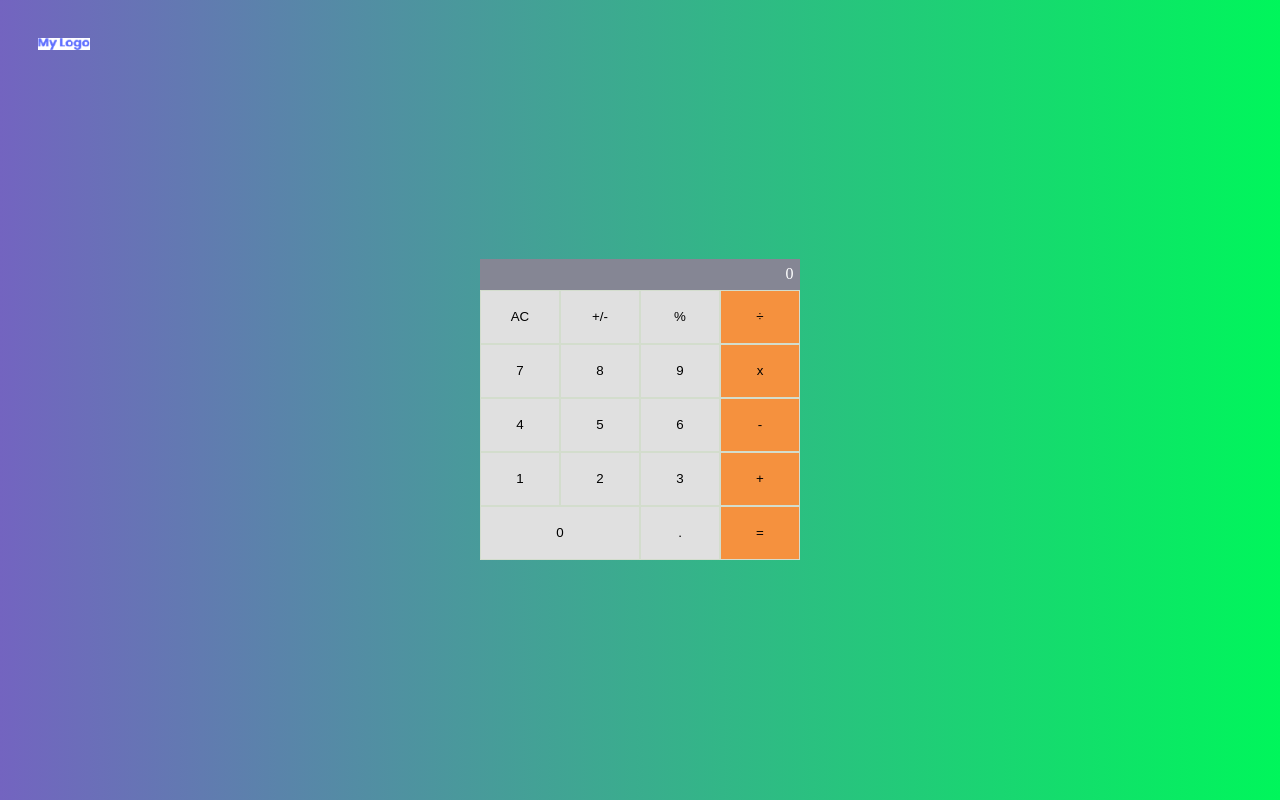
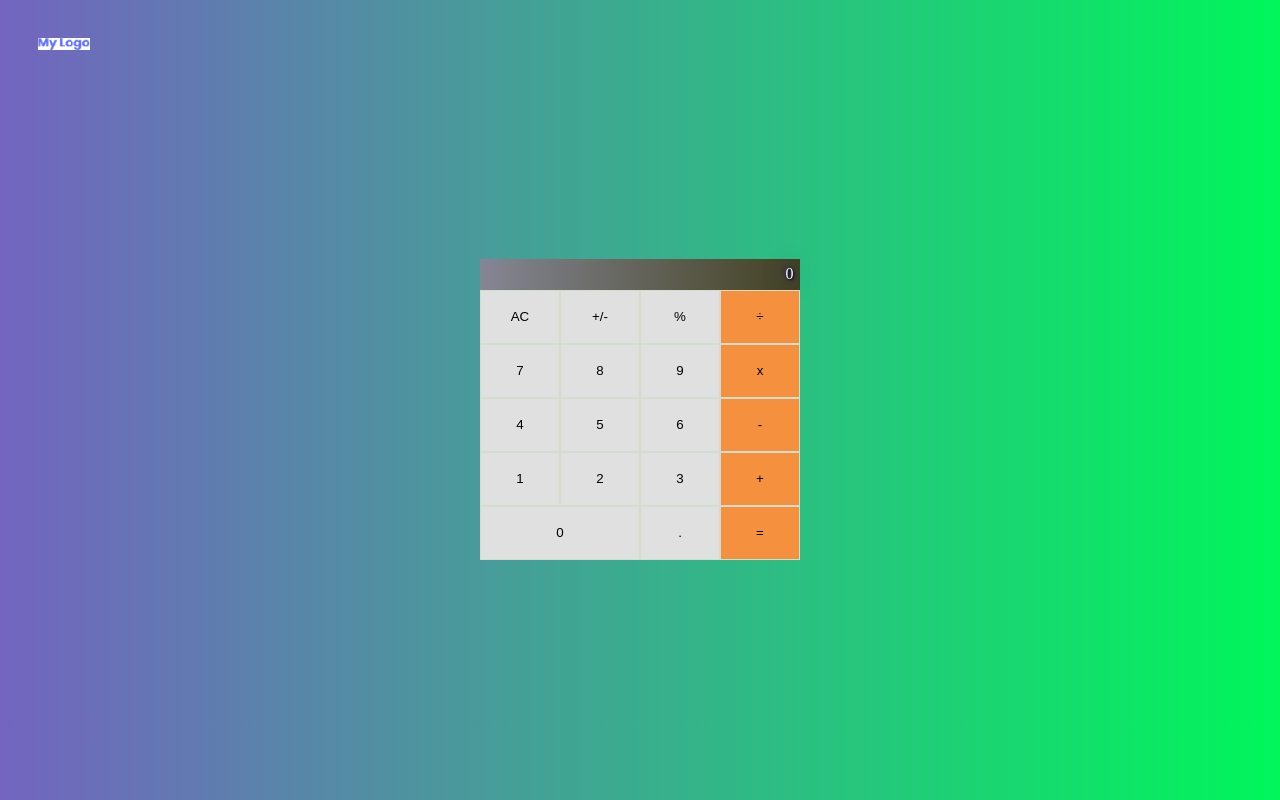
Before and after one commit to HossainAraf/Math-Magicians, a React (Create React App) app: page / in a window 1280 px wide. Built offline with nearby package versions, Linux system fonts and the light colour scheme.

Commit message:
Update display style

```diff
--- a/src/styles/calculator.css
+++ b/src/styles/calculator.css
@@ -6,8 +6,9 @@
 }
 
 .display {
-  background-color: #858694;
+  background: linear-gradient(to right, #858694, #424121);
   color: #fff;
+  text-shadow: 1px 1px 2px black, 0 0 25px blue, 0 0 5px darkblue;
   display: flex;
   justify-content: flex-end;
   padding: 2%;
@@ -33,3 +34,15 @@ button {
   width: 100%;
   height: 100%;
 }
+
+.display .next {
+  align-self: flex-end;
+  margin: 0;
+  background-color: rgb(27, 15, 27);
+}
+
+.display .total {
+  align-self: flex-end;
+  background-color: rgb(27, 15, 27);
+  margin: 2%;
+}
```
